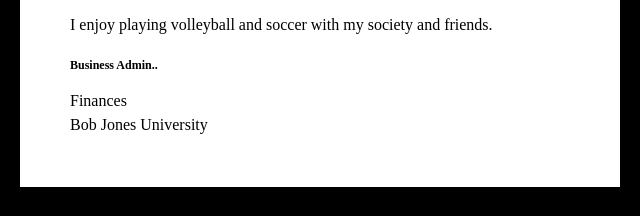
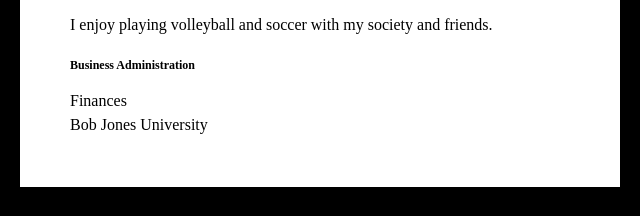
Before and after one commit to AbelSuarez04/AbelSuarez04.github.io, a plain HTML site: page index.html in a window 1280 px wide. Shown: the part 237-453 px from the top of the page, 320-960 px from the left. Drawn offline with Linux system fonts and the light colour scheme.

Commit message:
Update index.html

```diff
--- a/index.html
+++ b/index.html
@@ -41,7 +41,7 @@ h3 {
          <p>
             I enjoy playing volleyball and soccer with my society and friends.
          </p>
-        <h3>Business Admin..</h3>
+        <h3>Business Administration</h3>
         Finances <br />
         Bob Jones University
     </div>
```
